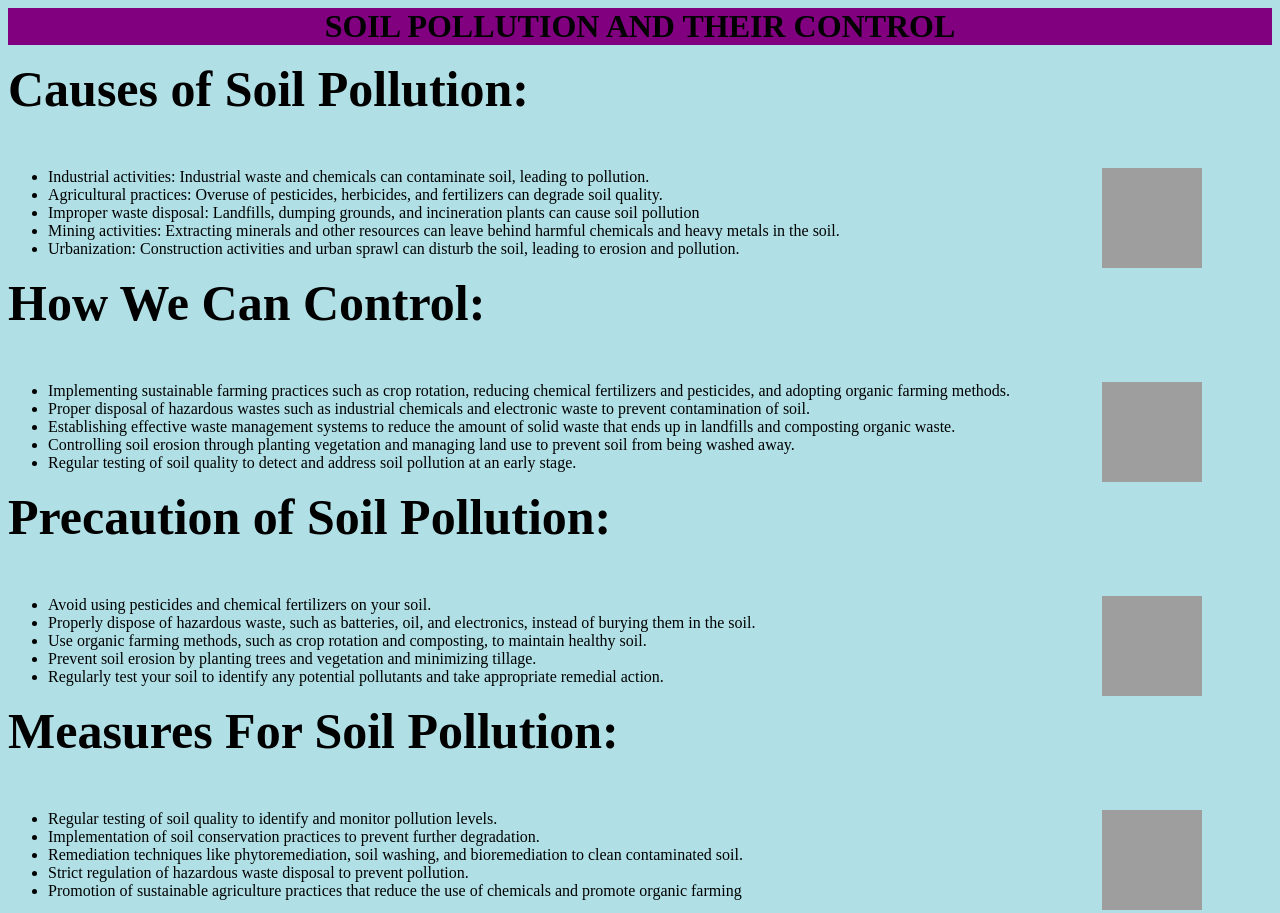
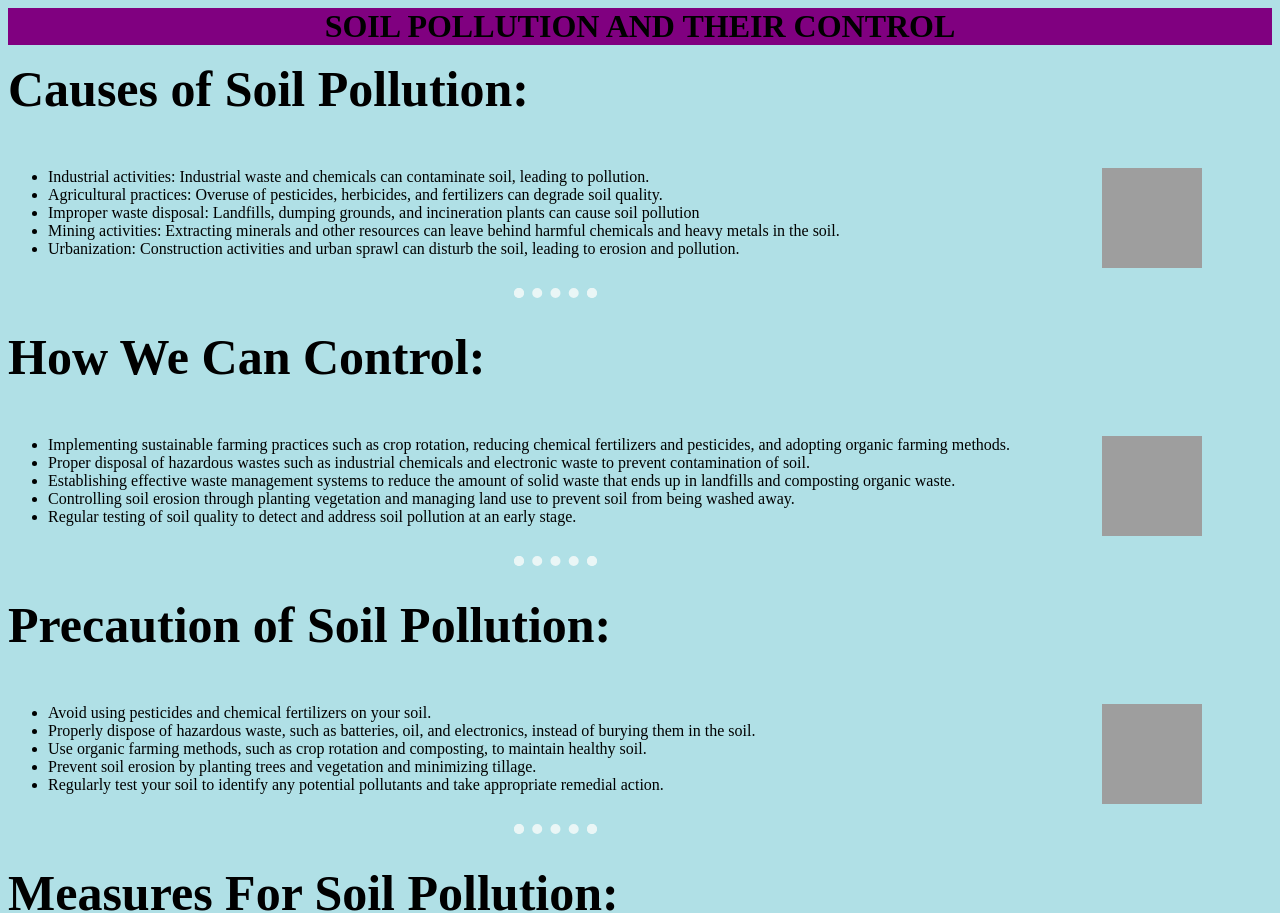
Before and after one commit to httpfang/CHE-PROJECT-SOIL, a plain HTML site: page index.html in a window 1280 px wide. Shown: the top 913 px of the page. Drawn offline with Linux system fonts and the light colour scheme; grey boxes are pictures that could not be loaded.

Commit message:
I've added  selection also now it's final

```diff
--- a/index.html
+++ b/index.html
@@ -28,7 +28,7 @@
 		<li>Urbanization: Construction activities and urban sprawl can disturb the soil, leading to erosion and pollution.
 		</li>
 	</ul>
-
+	<hr>
 	<h3>How We Can Control:</h3>
 	<img
 		src="https://th.bing.com/th/id/R.8c647a637bcc699eb2a00c757ed08045?rik=k9haHXFvtsibYw&riu=http%3a%2f%2fimage.slidesharecdn.com%2fsoilpollution-130304065304-phpapp02%2f95%2fsoil-pollution-24-638.jpg%3fcb%3d1362380045&ehk=wNFDZ5dfS8gCKTcEw%2bzjsr0sXTuV0YM102DQ38noXFk%3d&risl=&pid=ImgRaw&r=0&sres=1&sresct=1"
@@ -50,7 +50,7 @@
 		<li>Regular testing of soil quality to detect and address soil pollution at an early stage.
 		</li>
 	</ul>
-
+	<hr>
 	<h3>Precaution of Soil Pollution:</h3>
 	<img
 		src="https://th.bing.com/th/id/R.ff70ff4df55b986f9e33f976c66b1bf4?rik=wddm3Dd%2bTzYbOQ&riu=http%3a%2f%2fwww.wattsbatteries.com.au%2fwp-content%2fuploads%2f2015%2f04%2fRecyclingProcess-2.png&ehk=hcMirXgvqQC6WffPvNdAHEZYIkctI%2bot1b%2b9Ha9JKW8%3d&risl=&pid=ImgRaw&r=0"
@@ -69,7 +69,7 @@
 		<li>Regularly test your soil to identify any potential pollutants and take appropriate remedial action.
 		</li>
 	</ul>
-
+	<hr>
 	<h3>Measures For Soil Pollution:</h3>
 	<img
 		src="https://th.bing.com/th/id/R.b80d3e26cb452d02456f1cf30cf401bf?rik=FC1rTJQYfAAVzA&riu=http%3a%2f%2fimage.slidesharecdn.com%2fpollution1-110114085526-phpapp02%2f95%2fpollution-22-728.jpg%3fcb%3d1294995511&ehk=9WilgbtfH89TPaIAvpYePlU8VdJ%2fEmBxP3Sga%2bPyjiQ%3d&risl=&pid=ImgRaw&r=0"
@@ -90,7 +90,7 @@
 		</li>
 		<li>Promotion of sustainable agriculture practices that reduce the use of chemicals and promote organic farming</li>
 	</ul>
-
+	<hr>
 	<h3>prevention of soil pollution:</h3>
 	<img src="https://hi-static.z-dn.net/files/ddd/f27d2bb3b0aa8d509fc3a45615c56ad4.jpg" alt="Measures pic">
 
--- a/style.css
+++ b/style.css
@@ -5,8 +5,7 @@ h1 {
 	text-align: center;
 	background-color: purple;
 	color: black;
-	margin: 0 0;
-	padding: 0 0;
+	margin: auto 0;
 }
 
 h3 {
@@ -21,6 +20,16 @@ img {
 	margin-right: 70px;
 }
 
-ul {
+hr{
+  margin-top: 30px;
+  margin-bottom: 30px;
+	margin-left: 40%;
+  width: 5%;
+  border: 10px dotted #EAF6F6;
+  border-bottom: none;
+}
 
+::selection{
+	color: yellowgreen;
+	background-color: black;
 }
```
